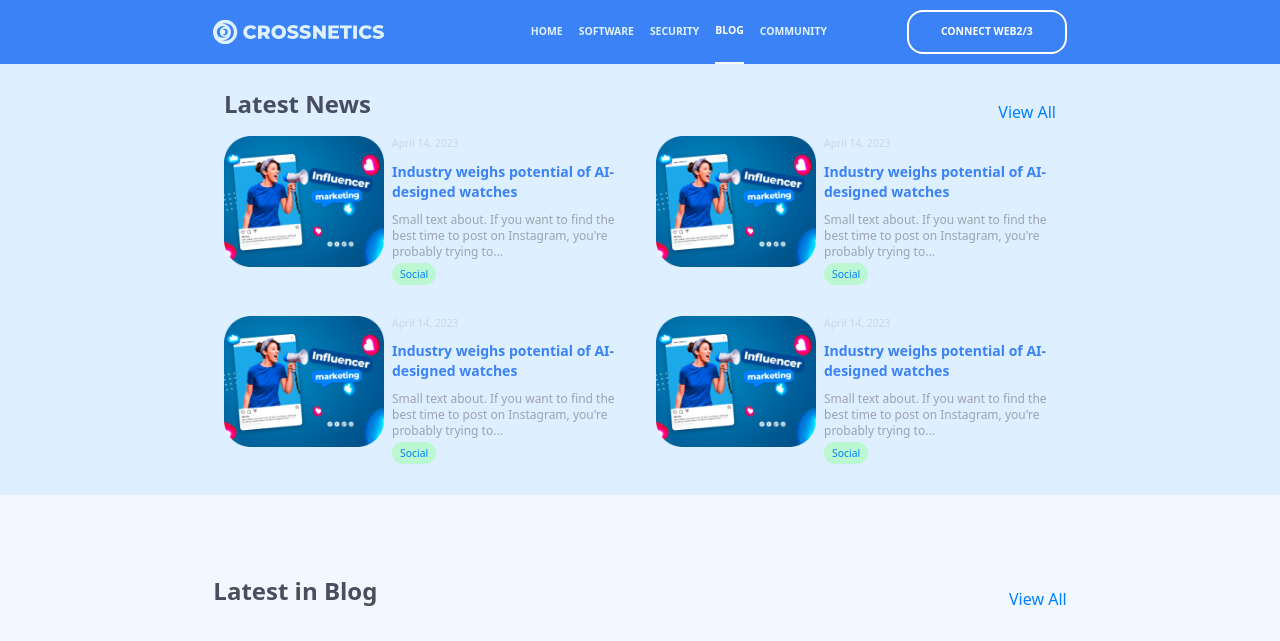
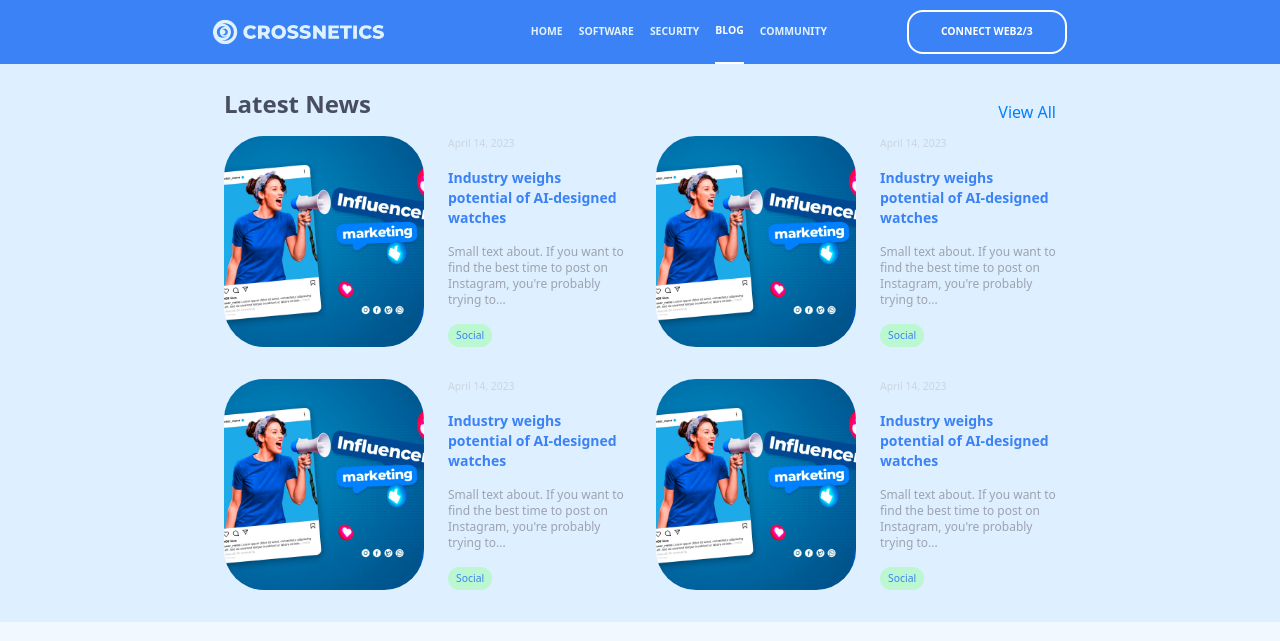
Before and after one commit to Raiden0456/Crossnetics-landing, an Astro site: page /blog in a window 1280 px wide. Shown: the top 641 px of the page. Built offline with nearby package versions, Linux system fonts and the light colour scheme; Astro itself is replaced by a stand-in of ours; grey boxes are pictures that could not be loaded.

Commit message:
fix(blog): fixed news section

```diff
--- a/src/components/blog/LatestNews.astro
+++ b/src/components/blog/LatestNews.astro
@@ -1,5 +1,5 @@
 ---
-import Skeleton from './LastedNewsItem';
+import Skeleton from './LatestNewsItem';
 
 interface News {
     date: string
@@ -22,7 +22,7 @@ const { latest } = Astro.props
             <h2 class="text-2xl font-bold mb-4 text-[#484E5E]">Latest News</h2>
             <button class="text-[#0080FF]">View All</button>
         </div>
-        <div class="grid grid-cols-1 md:grid-cols-2 xl:grid-cols-4 gap-8">
+        <div class="grid grid-cols-1 md:grid-cols-2 gap-8">
             <Skeleton latest={latest} height={150}/>
             <Skeleton latest={latest} height={150} />
             <Skeleton latest={latest} height={150} />
--- a/src/components/blog/LastedNewsItem.tsx
+++ b/src/components/blog/LatestNewsItem.tsx
@@ -7,7 +7,7 @@ interface News {
   title: string;
   text: string;
   tags: string[];
-  image: string;
+  image: any;
 }
 
 interface Props {
@@ -25,9 +25,13 @@ const BlogItemSkeleton = ({ height, rounded, latest }: Props) => {
   return (
     <>
       {latest.map((el, index) => (
-        <div key={index} className="flex items-start">
-          <img src={el.image.src} alt={el.title} className="w-40" />
-          <div className="ml-2 space-y-2.5">
+        <div key={index} className="flex items-stretch flex-col lg:flex-row gap-6">
+        <img
+          src={el.image.src}
+          alt={el.title}
+          className=" self-stretch object-cover max-w-[200px] h-full rounded-[40px]"
+        />
+          <div className="flex flex-col h-full gap-4 justify-between">
             <p className="text-slate-300 text-2xs font-medium">{el.date}</p>
             <h2 className="text-blue-500 text-base lg:text-sm xl:text-base font-bold leading-tight">
               {el.title}
@@ -35,9 +39,18 @@ const BlogItemSkeleton = ({ height, rounded, latest }: Props) => {
             <p className="text-gray-400 text-sm lg:text-xs xl:text-sm leading-tight">
               {el.text}
             </p>
-            <span className="px-2 py-1 bg-green-200 rounded-xl justify-center items-center text-2xs text-[#0080FF]">
-              {el.tags.join(", ")}
-            </span>
+            {el.tags && (
+              <div className="flex flex-row gap-2 w-full flex-wrap bottom-0">
+                {el.tags.map((tag, index) => (
+                  <div
+                    key={index}
+                    className="px-2 py-1 bg-green-200 rounded-xl justify-center items-center"
+                  >
+                    <div className="text-blue-500 text-2xs">{tag}</div>
+                  </div>
+                ))}
+              </div>
+            )}
           </div>
         </div>
       ))}
--- a/src/pages/blog.astro
+++ b/src/pages/blog.astro
@@ -4,7 +4,7 @@ import LatestNews from '@components/blog/LatestNews.astro';
 import LatestInBlog from '@components/blog/LatestInBlog.astro';
 
 //import image
-import blog_img from '../../public/blog_image.png'
+import blog_img from '../../public/news.png'
 
 const latest_props = [
     {
```
Also changed, not shown: public/blog_image.png (deleted), public/news.png (added).
